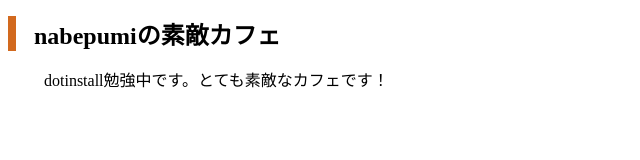
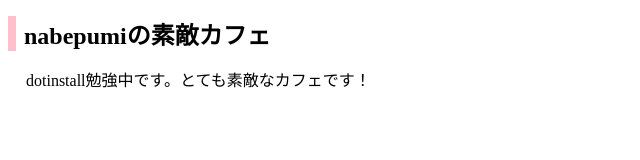
Before and after one commit to nabepumi/MyCafe, a plain HTML site: page index.html in a window 1280 px wide. Shown: the whole page, without its empty margins (0-640 px from the left). Drawn offline with Linux system fonts and the light colour scheme.

Commit message:
Add files via upload

```diff
--- a/css/styles.css
+++ b/css/styles.css
@@ -2,9 +2,9 @@
 
 h1 {
     font-size: 24px;
-    padding-left: 18px;
-    border-left: solid 8px chocolate;
+    padding-left: 8px;
+    border-left: solid 8px pink;
 }
 p {
-    padding-left:36px;
+    padding-left:18px;
 }
```
